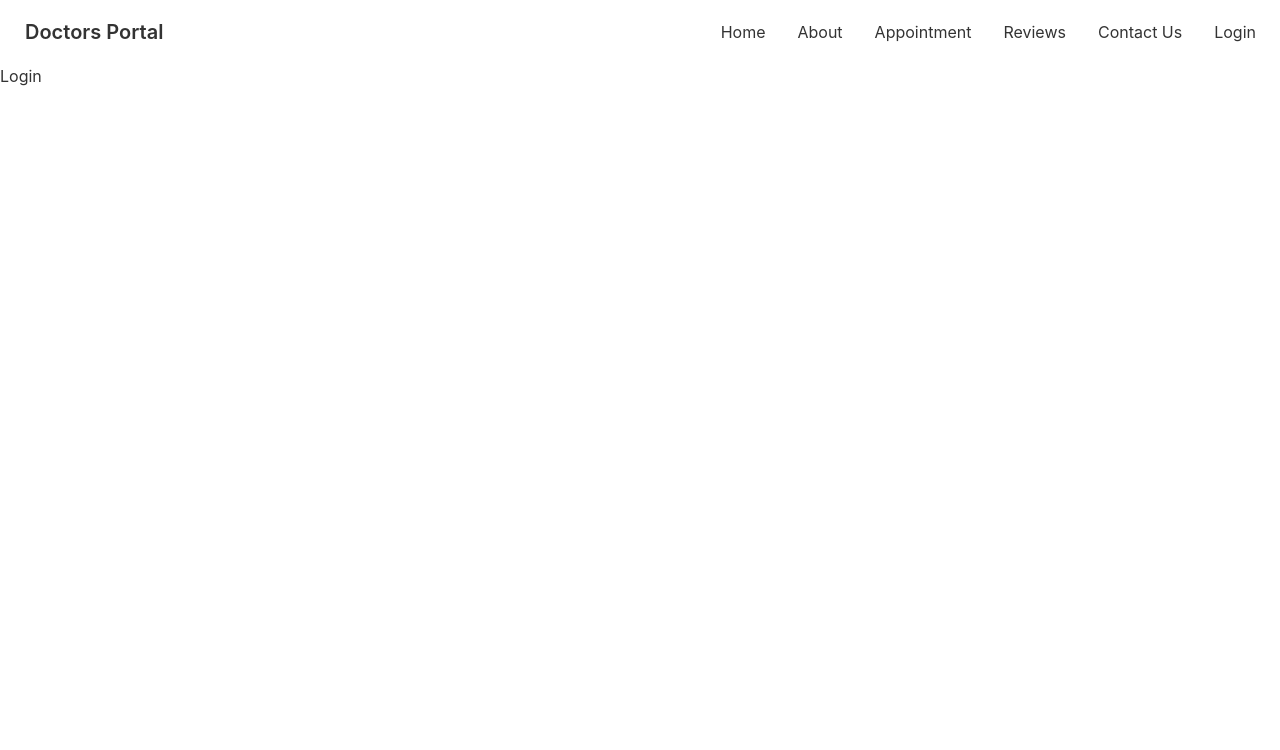
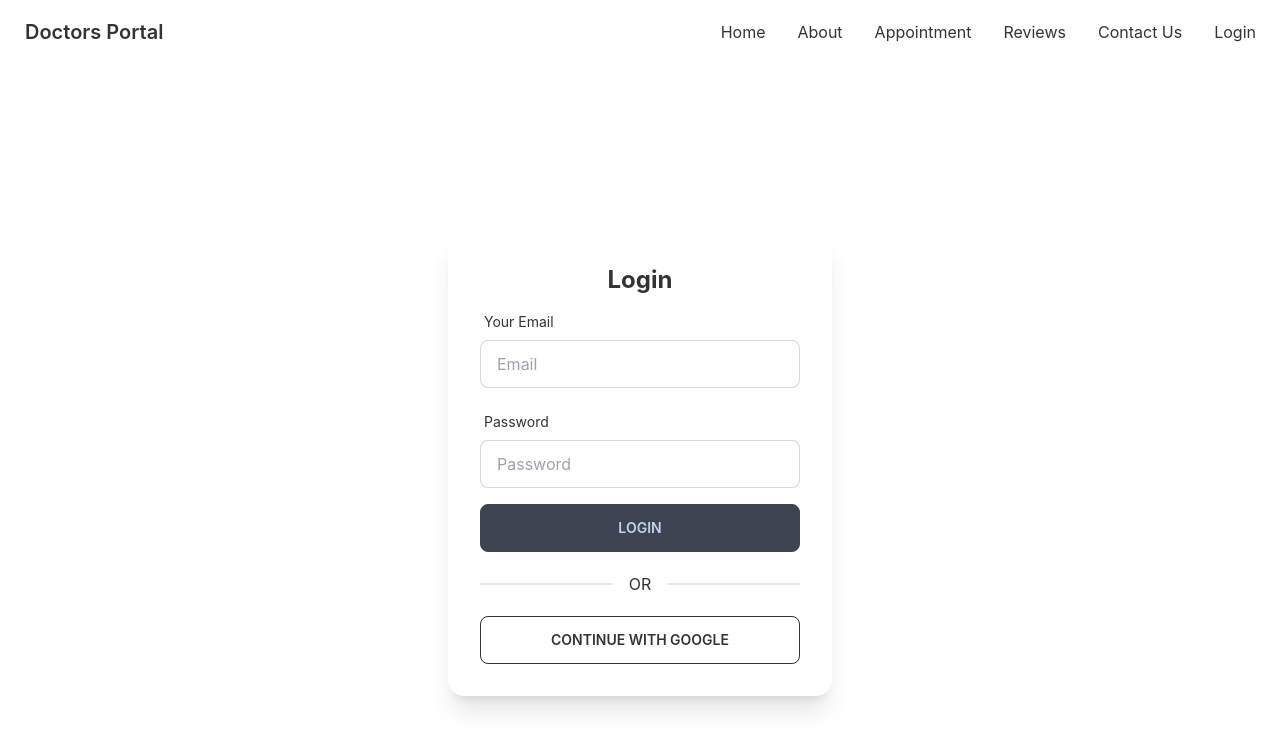
Before and after one commit to AshikurRahmanMunna/doctors-portal-client, a React (Create React App) app: page /login in a window 1280 px wide. Shown: the top 750 px of the page. Built offline with nearby package versions, Linux system fonts and the light colour scheme; no server answers.

Commit message:
Login form done

```diff
--- a/package.json
+++ b/package.json
@@ -8,9 +8,12 @@
     "@testing-library/user-event": "^13.5.0",
     "daisyui": "^2.14.3",
     "date-fns": "^2.28.0",
+    "firebase": "^9.8.1",
     "react": "^18.1.0",
     "react-day-picker": "^8.0.4",
     "react-dom": "^18.1.0",
+    "react-firebase-hooks": "^5.0.3",
+    "react-hook-form": "^7.31.1",
     "react-router-dom": "^6.3.0",
     "react-scripts": "5.0.1",
     "web-vitals": "^2.1.4"
--- a/public/services.json
+++ b/public/services.json
@@ -1,6 +1,5 @@
 [
   {
-    "_id": 1,
     "name": "Teeth Orthodontics",
     "slots": [
       "08.00 AM - 08.30 AM",
@@ -12,7 +11,6 @@
     ]
   },
   {
-    "_id": 2,
     "name": "Cosmetic Dentistry",
     "slots": [
       "09.00 AM - 9.30 AM",
@@ -22,17 +20,14 @@
     ]
   },
   {
-    "_id": 3,
     "name": "Teeth Cleaning",
     "slots": []
   },
   {
-    "_id": 4,
     "name": "Cavity Protection",
     "slots": ["10.00 AM - 10.30 AM", "10.30 AM - 11.00 AM"]
   },
   {
-    "_id": 5,
     "name": "Pediatric Dental",
     "slots": [
       "08.30 AM - 09.00 AM",
@@ -43,7 +38,6 @@
     ]
   },
   {
-    "_id": 6,
     "name": "Oral Surgery",
     "slots": [
       "09.30 AM - 10.00 AM",
--- a/src/Pages/Appointment/AppointmentBanner.js
+++ b/src/Pages/Appointment/AppointmentBanner.js
@@ -2,10 +2,11 @@ import React from "react";
 import chair from "../../assets/images/chair.png";
 import { DayPicker } from "react-day-picker";
 import "react-day-picker/dist/style.css";
+import bg from '../../assets/images/bg.png'
 
 const AppointmentBanner = ({date, setDate}) => {
   return (
-    <div className="hero min-h-screen">
+    <div style={{background: `url(${bg})`, backgroundPosition: 'center', backgroundSize: 'cover'}} className="hero min-h-screen">
       <div className="hero-content flex-col lg:flex-row-reverse">
         <img
           src={chair}
@@ -13,7 +14,7 @@ const AppointmentBanner = ({date, setDate}) => {
           alt="Dentist Chair"
         />
         <div>
-          <DayPicker mode="single" selected={date} onSelect={setDate} />
+          <DayPicker style={{background: 'rgba(255, 255, 255, 0.3)', backdropFilter: 'blur(1px)'}} className="shadow-sm p-3 rounded-md" mode="single" selected={date} onSelect={setDate} />
         </div>
       </div>
     </div>
--- a/src/Pages/Appointment/AvailableAppointments.js
+++ b/src/Pages/Appointment/AvailableAppointments.js
@@ -7,13 +7,13 @@ const AvailableAppointments = ({ date }) => {
   const [services, setServices] = useState([]);
   const [treatment, setTreatment] = useState(null);
   useEffect(() => {
-    fetch("services.json")
+    fetch("http://localhost:5000/service")
       .then((res) => res.json())
       .then((data) => setServices(data));
   }, []);
   return (
     <div>
-      <h4 className="text-xl font-bold text-center text-secondary">
+      <h4 className="text-xl font-bold text-center text-secondary mt-6 mb-12">
         Available Appointments On {format(date, "PP")}
       </h4>
       <div className="grid grid-cols-1 lg:grid-cols-3 md:grid-cols-2 gap-5">
--- a/src/Pages/Appointment/Service.js
+++ b/src/Pages/Appointment/Service.js
@@ -4,9 +4,9 @@ const Service = ({ service, setTreatment }) => {
   const { name, slots } = service;
   return (
     <div className="card lg:max-w-lg bg-base-100 shadow-xl">
-      <div className="card-body">
-        <h2 className="text-center text-2xl font-bold text-secondary">{name}</h2>
-        <p className="text-center">
+      <div className="card-body text-center">
+        <h2 className="text-xl font-bold text-secondary">{name}</h2>
+        <p>
             {
                 slots.length > 0
                 ? <span>{slots[0]}</span>
@@ -17,7 +17,7 @@ const Service = ({ service, setTreatment }) => {
           {slots.length} {slots.length > 1 ? "Spaces" : "Space"} Available
         </p>
         <div className="card-actions justify-center">
-          <label htmlFor="booking-modal" onClick={() => setTreatment(service)} disabled={slots.length === 0 ? true : false} className="btn btn-secondary uppercase w-48">Book Appointment</label>
+          <label htmlFor="booking-modal" onClick={() => setTreatment(service)} disabled={slots.length === 0 ? true : false} className="btn border-none  bg-gradient-to-r from-secondary to-primary text-white uppercase w-48">Book Appointment</label>
         </div>
       </div>
     </div>
--- a/src/Pages/Login/Login.js
+++ b/src/Pages/Login/Login.js
@@ -1,11 +1,105 @@
-import React from 'react';
+import React from "react";
+import auth from "../../firebase.init";
+import { useSignInWithEmailAndPassword, useSignInWithGoogle } from "react-firebase-hooks/auth";
+import { useForm } from "react-hook-form";
+import Loading from "../Shared/Loading";
 
 const Login = () => {
-    return (
-        <div>
-            <h1>Login</h1>
+  const [
+    signInWithEmailAndPassword,
+    user,
+    loading,
+    error,
+  ] = useSignInWithEmailAndPassword(auth);
+  const [signInWithGoogle, userGoogle, loadingGoogle, errorGoogle] = useSignInWithGoogle(auth);
+  const {
+    register,
+    formState: { errors },
+    handleSubmit,
+  } = useForm();
+  if(loading || loadingGoogle) {
+    return <Loading></Loading>;
+  }
+  let errorMessage;
+  if(error || errorGoogle) {
+    errorMessage = <p className="pb-2 text-red-500">{error?.message || errorGoogle?.message}</p>
+  }
+  const onsubmit = (data) => {
+    signInWithEmailAndPassword(data.email, data.password)
+  }
+  if(user || userGoogle) {
+    console.log(user || userGoogle);
+  }
+  return (
+    <div className="flex justify-center items-center h-screen">
+      <div className="card w-96 bg-base-100 shadow-xl">
+        <div className="card-body">
+          <h2 className="text-center text-2xl font-bold">Login</h2>
+          <form onSubmit={handleSubmit(onsubmit)}>
+            <div class="form-control w-full max-w-xs">
+              <label class="label">
+                <span class="label-text">Your Email</span>
+              </label>
+              <input
+                {...register("email", {
+                    required: {
+                        value: true,
+                        message: 'Email is Required'
+                    },
+                  pattern: {
+                    value: /[a-z0-9]+@[a-z]+\.[a-z]{2,3}/,
+                    message: "Provide A Valid Email",
+                  },
+
+                })}
+                type="email"
+                placeholder="Email"
+                class="input input-bordered w-full max-w-xs"
+              />
+              <label class="label">
+              {errors.email?.type === 'required' && <span class="label-text-alt text-red-500">{errors.email.message}</span>}
+              {errors.email?.type === 'pattern' && <span class="label-text-alt text-red-500">{errors.email.message}</span>}
+
+              </label>
+            </div>
+            <div class="form-control w-full max-w-xs">
+              <label class="label">
+                <span class="label-text">Password</span>
+              </label>
+              <input
+                {...register("password", {
+                    required: {
+                        value: true,
+                        message: 'Password is Required'
+                    },
+                  minLength: {
+                    value: 6,
+                    message: "Password must be 6 characters or Longer",
+                  },
+                })}
+                type="password"
+                placeholder="Password"
+                class="input input-bordered w-full max-w-xs"
+              />
+              <label class="label">
+              {errors.password?.type === 'required' && <span class="label-text-alt text-red-500">{errors.password.message}</span>}
+              {errors.password?.type === 'minLength' && <span class="label-text-alt text-red-500">{errors.password.message}</span>}
+              </label>
+            </div>
+            {errorMessage}
+            <input type="submit" value="Login" className="btn w-full" />
+          </form>
+          <div className="divider">OR</div>
+          <button
+            onClick={() => signInWithGoogle()}
+            className="btn btn-outline"
+          >
+            Continue With Google
+          </button>
         </div>
-    );
+      </div>
+    </div>
+  );
 };
 
 export default Login;
--- a/src/Pages/Shared/Footer.js
+++ b/src/Pages/Shared/Footer.js
@@ -6,12 +6,12 @@ const Footer = () => {
     const year = new Date().getFullYear();
   return (
     <footer
-      style={{
-        background: `url(${footerBg})`,
-        backgroundSize: "cover",
-        backgroundPosition: 'center'
-      }}
-      className="p-10"
+    style={{
+      background: `url(${footerBg})`,
+      backgroundSize: "cover",
+      backgroundPosition: 'center'
+    }}
+      className="p-10 footer"
     >
       <div className="footer">
         <div>
--- /dev/null
+++ b/src/Pages/Shared/Loading.js
@@ -0,0 +1,12 @@
+import React from 'react';
+import loading from '../../assets/images/loading.gif';
+
+const Loading = () => {
+    return (
+        <div className='h-screen flex justify-center items-center'>
+            <img src={loading} alt="loading" />
+        </div>
+    );
+};
+
+export default Loading;
--- /dev/null
+++ b/src/firebase.init.js
@@ -0,0 +1,22 @@
+// Import the functions you need from the SDKs you need
+import { initializeApp } from "firebase/app";
+import { getAuth } from "firebase/auth";
+// TODO: Add SDKs for Firebase products that you want to use
+// https://firebase.google.com/docs/web/setup#available-libraries
+
+// Your web app's Firebase configuration
+const firebaseConfig = {
+  apiKey: process.env.REACT_APP_API_KEY,
+  authDomain: process.env.REACT_APP_AUTH_DOMAIN,
+  projectId: process.env.REACT_APP_PROJECT_ID,
+  storageBucket: process.env.REACT_APP_STORAGE_BUCKET,
+  messagingSenderId: process.env.REACT_APP_MESSAGING_SENDER_ID,
+  appId: process.env.REACT_APP_APP_ID,
+};
+
+// Initialize Firebase
+const app = initializeApp(firebaseConfig);
+
+const auth = getAuth(app);
+
+export default auth;
```
Also changed, not shown: src/Pages/Appointment/BookingModal.js (+7 -7 lines), src/assets/images/loading.gif (added), 1 other file (tests, documents, lock files or other folders).
